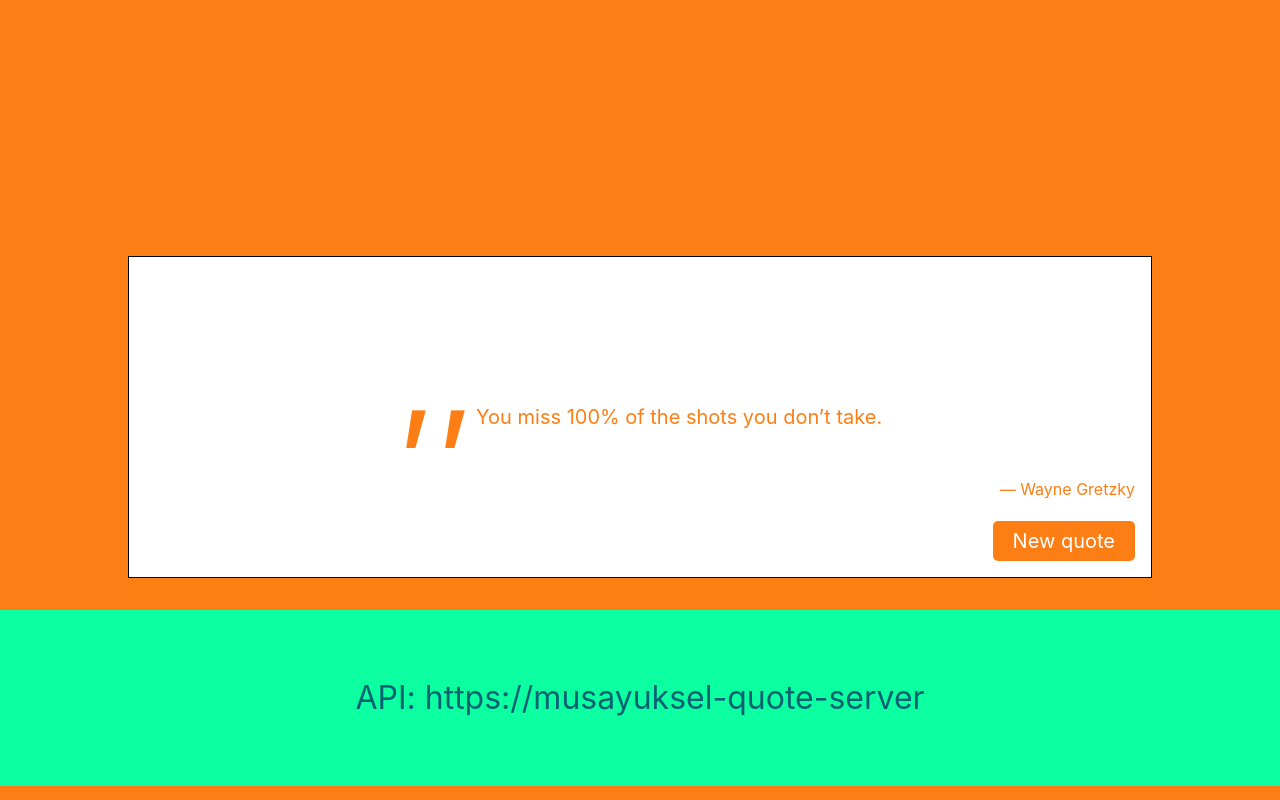
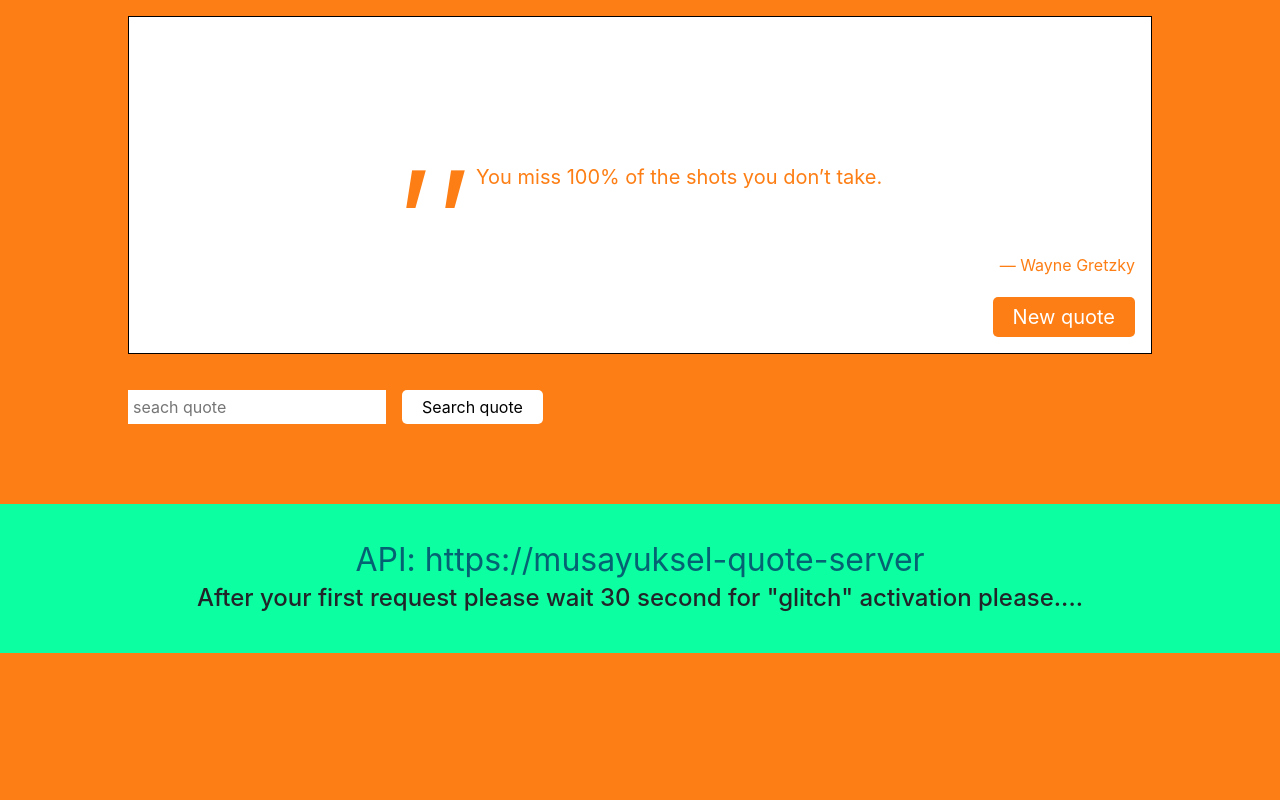
Before and after one commit to musayuksel/quote-server-frontEnd, a React (Create React App) app: page / in a window 1280 px wide. Built offline with nearby package versions, Linux system fonts and the light colour scheme.

Commit message:
feat:Add search quote button

```diff
--- a/public/index.html
+++ b/public/index.html
@@ -30,7 +30,8 @@
 <body>
   <noscript>You need to enable JavaScript to run this app.</noscript>
   <main id="root"></main>
-  <footer><a href="https://musayuksel-quote-server.glitch.me/"> API: https://musayuksel-quote-server</a></footer>
+  <footer><a href="https://musayuksel-quote-server.glitch.me/"> API: https://musayuksel-quote-server</a>
+  <h4>After your first request please wait 30 second for "glitch" activation please....</h4></footer>
   <!--
       This HTML file is a template.
       If you open it directly in the browser, you will see an empty page.
--- a/src/App.css
+++ b/src/App.css
@@ -3,7 +3,7 @@ blockquote {
   border: 1px solid black;
   display: flex;
   flex-direction: column;
-  margin: 20% auto 0;
+  margin: 1rem auto;
   padding: 1rem;
   position: relative; /*for checkbox*/
   width: 80vw;
@@ -26,15 +26,22 @@ button:hover {
 button:focus {
   outline: none;
 }
-.quoteSearch {
-  border-radius: 50rem;
-  position: absolute;
-  right: 1%;
-
-  /* padding: 1rem; */
-  /* background-color: #0ff; */
-  /* border: 1px solid red; */
+.searchButton {
+  background-color: #fff;
 }
-.quoteSearch button {
-  margin-left: 1rem;
+.searchButton:hover {
+  box-shadow: rgba(0, 0, 0, 0.4) 0px 7px 29px 0px;
 }
+.searchForm {
+  margin: auto;
+  width: 80%;
+}
+.searchForm input {
+  border: none;
+  background-color: #fff;
+  margin-right: 1rem;
+  padding: 5px;
+}
+.searchForm input:focus {
+  outline: none;
+}
--- a/src/App.js
+++ b/src/App.js
@@ -2,8 +2,8 @@ import React, { useState } from "react";
 import fetchData from "./utils/fetchData";
 import pickFromArray from "./utils/pickFromArray";
 import "./App.css";
+import SearchQuote from "./components/SearchQuote";
 
-let color = "#fd7e14";
 function App() {
   const colorTemplate = [
     "#00ADB5",
@@ -16,7 +16,7 @@ function App() {
     "#716F81",
     "#FF7600",
   ];
-
+  const [color, setColor] = useState("#fd7e14");
   const [quote, setQuote] = useState({
     quote: "You miss 100% of the shots you don’t take.",
     author: "Wayne Gretzky",
@@ -25,7 +25,8 @@ function App() {
   document.body.style.background = color;
   function newQuoteHandler(event) {
     fetchData("/quotes/random").then((newQuote) => {
-      color = pickFromArray(colorTemplate);
+      // color = pickFromArray(colorTemplate);
+      setColor(pickFromArray(colorTemplate));
       setQuote(newQuote);
     });
   }
@@ -33,7 +34,7 @@ function App() {
   return (
     <section className="App">
       <blockquote className="blockquote text-center">
-        <p className="mb-0">
+        <p>
           <span
             style={{ fontSize: "136px", color: `${color}` }}
           >
@@ -60,6 +61,7 @@ function App() {
           New quote
         </button>
       </blockquote>
+      <SearchQuote />
     </section>
   );
 }
--- /dev/null
+++ b/src/components/SearchQuote.js
@@ -0,0 +1,37 @@
+import React, { useState } from "react";
+import fetchData from "../utils/fetchData";
+
+export default function SearchQuote() {
+  const [searchValue, setSearchValue] = useState("");
+  const [filteredQuotes, setFilteredQuotes] = useState("");
+
+  function submitHandle(event) {
+    event.preventDefault();
+    fetchData(`/quotes/search?term=${searchValue}`).then(
+      (searchedQuotes) => {
+        console.log(searchedQuotes);
+      }
+    );
+  }
+
+  return (
+    <form className="searchForm" onSubmit={submitHandle}>
+      <input
+        type="text"
+        name="term"
+        value={searchValue}
+        placeholder="seach quote"
+        onChange={(event) =>
+          setSearchValue(event.target.value)
+        }
+      />
+      <button
+        type="submit"
+        className="searchButton"
+        id="newQuote"
+      >
+        Search quote
+      </button>
+    </form>
+  );
+}
--- a/src/index.css
+++ b/src/index.css
@@ -18,8 +18,8 @@ code {
 }
 footer {
   background-color: var(--ivory);
-  margin: 2rem 0 0;
-  padding: 4rem;
+  margin: 5rem 0 0;
+  padding: 2rem;
   font-size: 2rem;
   text-align: center;
 }
```
Also changed, not shown: src/logo.svg (deleted).
